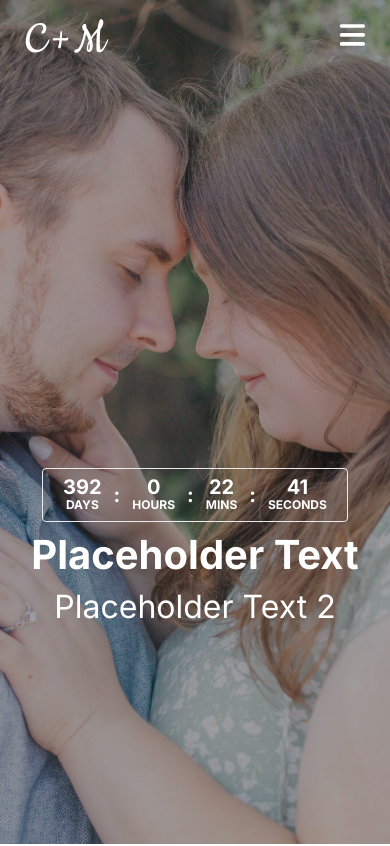
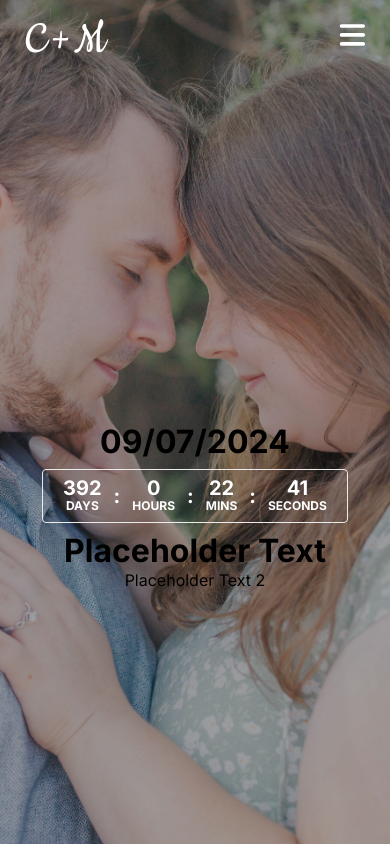
Before and after one commit to crholz/personal-site, a Next.js app: page / in a window 390 px wide. Shown: the top 846 px of the page. Built offline with nearby package versions, Linux system fonts and the light colour scheme.

Commit message:
Make page more proper
Moved items around and broke them up.

```diff
--- a/src/app/components/ContentPage.css
+++ b/src/app/components/ContentPage.css
@@ -1,7 +1,5 @@
 .our-story {
   width: 100%;
-  display: flex;
-  flex-direction: column;
   align-items: center;
   background-color: white;
 }
--- a/src/app/components/ContentPage.js
+++ b/src/app/components/ContentPage.js
@@ -3,9 +3,11 @@ import './ContentPage.css'
 function ContentPage() {
   return (
     <>
-      <div id="our-story" className="our-story">
-        <h1 className="our-story-head">Our Story</h1>
-        <p className='our-story-p'>Lorem ipsum dolor sit amet, consectetur adipiscing elit. Morbi sit amet lacus id ipsum tincidunt interdum id a leo. Nunc id vestibulum ex, quis feugiat neque. Praesent purus neque, vulputate nec augue id, semper sagittis velit. Nullam a commodo turpis. Donec sagittis vitae est at venenatis. Aliquam sit amet tristique ex. Pellentesque congue, urna eget mattis vulputate, dui nisi facilisis libero, at iaculis eros libero nec leo. Duis a elit sed ligula hendrerit pellentesque vel placerat tortor. Vestibulum a enim vitae sem varius venenatis. Nulla id metus orci. Donec metus augue, vestibulum eget urna at, dignissim sagittis dui. Maecenas a laoreet metus, vitae cursus augue. In hac habitasse platea dictumst. Fusce tincidunt nulla non ex tristique, at vehicula tellus pulvinar. Ut vel dui velit.</p>
+      <div className='text-item'>
+        <div id="our-story" className="our-story">
+          <h1 className="our-story-head">Our Story</h1>
+          <p className='our-story-p'>Lorem ipsum dolor sit amet, consectetur adipiscing elit. Morbi sit amet lacus id ipsum tincidunt interdum id a leo. Nunc id vestibulum ex, quis feugiat neque. Praesent purus neque, vulputate nec augue id, semper sagittis velit. Nullam a commodo turpis. Donec sagittis vitae est at venenatis. Aliquam sit amet tristique ex. Pellentesque congue, urna eget mattis vulputate, dui nisi facilisis libero, at iaculis eros libero nec leo. Duis a elit sed ligula hendrerit pellentesque vel placerat tortor. Vestibulum a enim vitae sem varius venenatis. Nulla id metus orci. Donec metus augue, vestibulum eget urna at, dignissim sagittis dui. Maecenas a laoreet metus, vitae cursus augue. In hac habitasse platea dictumst. Fusce tincidunt nulla non ex tristique, at vehicula tellus pulvinar. Ut vel dui velit.</p>
+        </div>
       </div>
     </>
   )
--- a/src/app/components/CountdownTimer/CountdownTimer.css
+++ b/src/app/components/CountdownTimer/CountdownTimer.css
@@ -18,7 +18,6 @@
 
   .show-counter {
     padding: 0.5rem;
-    margin-top: 250px;
   }
 
   .show-counter .countdown-link {
--- /dev/null
+++ b/src/app/components/HeaderBox.css
@@ -0,0 +1,38 @@
+.header-img {
+    background: url('./home_image.jpg') center center/cover no-repeat;
+    width: 100%;
+    height: 100vh;
+    box-shadow: inset 0 0 0 1000px rgba(29, 28, 28, 0.384);
+    background-color: white;
+    object-fit: contain;
+  }
+
+  .content-box {
+    margin-top: 60vh;
+    width: 100%;
+    display: flex;
+    flex-direction: column;
+    justify-content: center;
+    align-items: center;
+    object-fit: contain;
+  }
+
+  @media screen  and (max-width: 870px) {
+    .header-img {
+        background: url('./home_image.jpg') center center/cover no-repeat;
+        width: 100%;
+        height: 100vh;
+        box-shadow: inset 0 0 0 1000px rgba(29, 28, 28, 0.384);
+        background-position: 65% 100%;
+      }
+
+      .content-box {
+        margin-top: 50vh;
+        width: 100%;
+        display: flex;
+        flex-direction: column;
+        justify-content: center;
+        align-items: center;
+        object-fit: contain;
+      }
+  }
--- /dev/null
+++ b/src/app/components/HeaderBox.js
@@ -0,0 +1,23 @@
+import CountdownTimer from "./CountdownTimer/CountdownTimer";
+import './HeaderBox.css'
+
+function HeaderBox() {
+
+  const WEDDING_DATE = new Date("7 september 2024");
+  const NOW_IN_MS = new Date().getTime();
+
+  return (
+    <>
+      <div className="header-img">
+        <div className="content-box">
+          <h1 className="header-text">09/07/2024</h1>
+          <CountdownTimer targetDate={WEDDING_DATE} />
+          <h1 className="header-text">Placeholder Text</h1>
+          <p className="para-text">Placeholder Text 2</p>
+        </div>
+      </div>
+    </>
+  );
+}
+
+export default HeaderBox;
--- a/src/app/components/Navbar.css
+++ b/src/app/components/Navbar.css
@@ -1,37 +1,3 @@
-
-.bg-image {
-  background: url('./home_image.jpg') center center/cover no-repeat;
-  height: 100vh;
-  width: 100%;
-  display: flex;
-  flex-direction: column;
-  align-items: center;
-  box-shadow: inset 0 0 0 1000px rgba(29, 28, 28, 0.384);
-  object-fit: contain;
-  background-color: white;
-}
-
-.content-box {
-  height: 80vh;
-  width: 100%;
-  display: flex;
-  flex-direction: column;
-  justify-content: center;
-  align-items: center;
-  object-fit: contain;
-}
-
-.header-text {
-  color: #FFFF;
-  font-size: 40px;
-}
-
-.para-text {
-  margin-top: 8px;
-  color: #FFF;
-  font-size: 32px;
-}
-
 .navbar {
     height: 80px;
     display: flex;
@@ -39,6 +5,8 @@
     top: 0;
     z-index: 999;
     width: 100%;
+    background: transparent;
+    position:absolute;
   }
 
   .navbar-container {
@@ -58,6 +26,7 @@
     display: flex;
     font-family: 'Cookie', serif;
     letter-spacing: 4px;
+    position: 0;
   }
 
   .navbar-menu {
@@ -135,18 +104,6 @@
       transition: all 0.3s ease-out;
     }
 
-    .bg-image {
-      background: url('./home_image.jpg') center center/cover no-repeat;
-      height: 100vh;
-      width: 100%;
-      display: flex;
-      flex-direction: column;
-      align-items: center;
-      box-shadow: inset 0 0 0 1000px rgba(29, 28, 28, 0.384);
-      object-fit: contain;
-      background-position: 65% 100%;
-    }
-
     .menu-icon {
       display: block;
       position: absolute;
@@ -161,10 +118,15 @@
       background: #7faf8d;
       left: 0;
       opacity: 1;
+      height: 100%;
       transition: all 0.5s ease;
       display: flex;
-      height: 100%;
-      padding-bottom: 40%;
+      height: 100vh;
+      justify-content: start;
+
+      position: fixed;
+      overflow-y: scroll;
+      inset: 10;
     }
 
     .navbar-container.active {
@@ -174,6 +136,11 @@
       transition: all 0.5s ease;
       z-index: 1;
       width: 100%;
+      align-items: top;
+      overflow: hidden;
+      position: fixed;
+      overflow-y: scroll;
+      inset: 0;
     }
 
     .navbar-item {
@@ -208,10 +175,4 @@
       height: 100%;
       scroll-behavior: smooth;
     }
-
-    .content-box.active {
-      display: none;
-    }
-
-
   }
--- a/src/app/components/Navbar.js
+++ b/src/app/components/Navbar.js
@@ -1,10 +1,10 @@
-'use client';
+"use client";
 
-import React, {useState} from 'react';
-import Link from 'next/link';
-import './Navbar.css'
+import React, { useState } from "react";
+import Link from "next/link";
+import "./Navbar.css";
 
-import CountdownTimer from './CountdownTimer/CountdownTimer';
+import CountdownTimer from "./CountdownTimer/CountdownTimer";
 
 import "@fortawesome/fontawesome-svg-core/styles.css";
 import { config } from "@fortawesome/fontawesome-svg-core";
@@ -14,7 +14,6 @@ import { FontAwesomeIcon } from "@fortawesome/react-fontawesome";
 import { faTimes, faBars } from "@fortawesome/free-solid-svg-icons";
 
 function Navbar() {
-
   const [click, setClick] = useState(false);
 
   const handleClick = () => setClick(!click);
@@ -25,44 +24,68 @@ function Navbar() {
 
   return (
     <>
-      <div className={click? 'bg-image active': 'bg-image'}>
-        <nav className='navbar'>
-          <div className={click ? 'navbar-container active':'navbar-container'}>
-            <Link href="/" className='navbar-text'>C+M</Link>
-            <div className='menu-icon' onClick={handleClick}>
-              <FontAwesomeIcon icon={click ? faTimes : faBars} className={click ? 'fa-times' : 'fa-bars'}/>
+      <nav className="navbar">
+        <div className={click ? "navbar-container active" : "navbar-container"}>
+          <Link href="/" className="navbar-text">
+            C+M
+          </Link>
+          <div className="menu-icon" onClick={handleClick}>
+            <FontAwesomeIcon
+              icon={click ? faTimes : faBars}
+              className={click ? "fa-times" : "fa-bars"}
+            />
           </div>
-            <ul className={click ? 'navbar-menu active':'navbar-menu'}>
-                <li className='navbar-item'>
-                    <Link href="/#our-story" className='navbar-item-text' onClick={closeMobileMenu}>Our Story</Link>
+          <ul className={click ? "navbar-menu active" : "navbar-menu"}>
+            <li className="navbar-item">
+              <Link
+                href="/#our-story"
+                className="navbar-item-text"
+                onClick={closeMobileMenu}
+              >
+                Our Story
+              </Link>
             </li>
-                <li className='navbar-item'>
-                    <Link href="/#location" className='navbar-item-text' onClick={closeMobileMenu}>Location</Link>
+            <li className="navbar-item">
+              <Link
+                href="/#location"
+                className="navbar-item-text"
+                onClick={closeMobileMenu}
+              >
+                Location
+              </Link>
             </li>
-                <li className='navbar-item'>
-                    <Link href="/#accomodation" className='navbar-item-text' onClick={closeMobileMenu}>Accomodation</Link>
+            <li className="navbar-item">
+              <Link
+                href="/#accomodation"
+                className="navbar-item-text"
+                onClick={closeMobileMenu}
+              >
+                Accomodation
+              </Link>
             </li>
-                <li className='navbar-item'>
-                    <Link href="/#faq" className='navbar-item-text' onClick={closeMobileMenu}>FAQ</Link>
+            <li className="navbar-item">
+              <Link
+                href="/#faq"
+                className="navbar-item-text"
+                onClick={closeMobileMenu}
+              >
+                FAQ
+              </Link>
             </li>
-                <li className='navbar-item'>
-                    <Link href="/#registry" className='navbar-item-text' onClick={closeMobileMenu}>Registry</Link>
+            <li className="navbar-item">
+              <Link
+                href="/#registry"
+                className="navbar-item-text"
+                onClick={closeMobileMenu}
+              >
+                Registry
+              </Link>
             </li>
           </ul>
         </div>
       </nav>
-       <div className='content-box'>
-         <CountdownTimer targetDate={WEDDING_DATE} />
-         <h1 className='header-text'>
-            Placeholder Text
-         </h1>
-         <p className='para-text'>
-            Placeholder Text 2
-         </p>
-       </div>
-     </div>
     </>
-  )
+  );
 }
 
-export default Navbar
+export default Navbar;
--- a/src/app/page.js
+++ b/src/app/page.js
@@ -2,11 +2,13 @@ import Image from 'next/image'
 import styles from './page.module.css'
 import Navbar from './components/Navbar'
 import ContentPage from './components/ContentPage'
+import HeaderBox from './components/HeaderBox'
 
 export default function Home() {
   return (
     <main className={styles.main}>
       <Navbar />
+      <HeaderBox />
       <ContentPage />
     </main>
   )
--- a/src/app/page.module.css
+++ b/src/app/page.module.css
@@ -3,6 +3,5 @@
 .main {
   display: flex;
   flex-direction: column;
-  justify-content: space-between;
   min-height: 100vh;
 }
```
Lines whose indentation alone changed are shown as unchanged.
